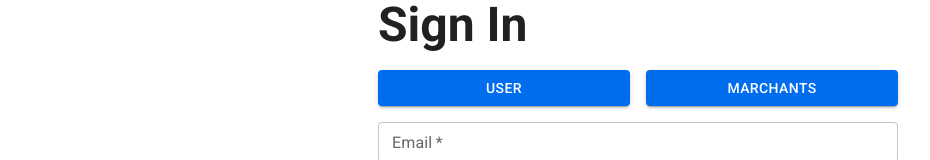
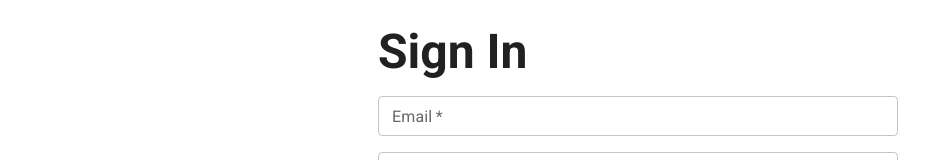
Before and after one commit to maxisthemax/eduversal, a Next.js app: page /signin in a window 1280 px wide. Shown: the part 233-393 px from the top of the page, without its empty margins (2-932 px from the left). Built offline with nearby package versions, Linux system fonts and the light colour scheme.

Commit message:
minor fix

```diff
--- a/components/Form/MobileNumberForm.tsx
+++ b/components/Form/MobileNumberForm.tsx
@@ -22,7 +22,7 @@ import uniqBy from "lodash/uniqBy";
 //*components
 import { CustomIcon } from "../Icons";
 
-//*material
+//*mui
 import TextField, { TextFieldProps } from "@mui/material/TextField";
 import Stack from "@mui/material/Stack";
 import Box from "@mui/material/Box";
--- a/views/SignIn/index.tsx
+++ b/views/SignIn/index.tsx
@@ -95,14 +95,6 @@ export default function SignIn() {
                     <Typography variant="h3">
                       <b>Sign In</b>
                     </Typography>
-                    <Stack direction="row" spacing={2}>
-                      <Button fullWidth variant="contained" color="primary">
-                        User
-                      </Button>
-                      <Button fullWidth variant="contained">
-                        Marchants
-                      </Button>
-                    </Stack>
                     <TextFieldForm
                       name="email"
                       label="Email"
```
